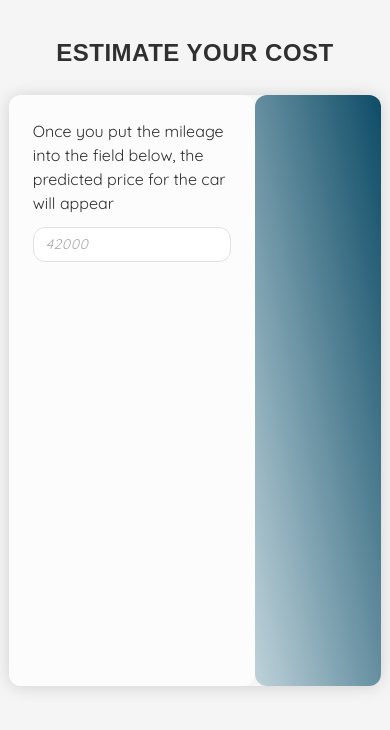
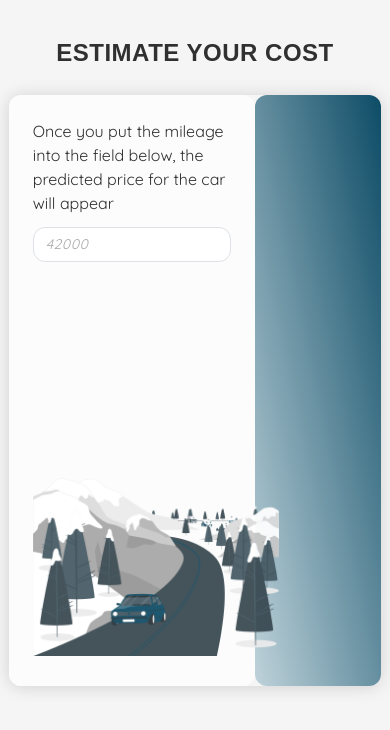
Before and after one commit to Mariokka/ft_linear_regression, an Angular app in the folder frontend/: page / in a window 390 px wide. Shown: the top 730 px of the page. Built offline with nearby package versions, Linux system fonts and the light colour scheme.

Commit message:
add a car picture

```diff
--- a/frontend/src/app/app.component.css
+++ b/frontend/src/app/app.component.css
@@ -46,6 +46,8 @@
   width: 66%;
   height: 100%;
   float: left;
+  display: flex;
+  flex-direction: column;
 }
 
 #input-field-for-mileage {
@@ -65,3 +67,25 @@ input:focus {
   box-shadow: none;
   border-color: var(--color-dark-gray);
 }
+
+img {
+  height: 250px;
+  opacity: 93%;
+}
+
+@media (max-width: 640px) {
+  #card{
+    position: relative;
+  }
+  img {
+    height: 180px;
+    position: absolute;
+    bottom: 30px;
+  }
+}
+
+@media (max-height: 480px) and (max-width: 640px){
+  img {
+    visibility: hidden;
+  }
+}
--- a/frontend/src/app/app.component.html
+++ b/frontend/src/app/app.component.html
@@ -12,6 +12,7 @@
                  class="form-control"
                  placeholder="42000">
         </form>
+        <div><img src="assets/car.png" alt="car"></div>
       </div>
       <div id="price-block"></div>
     </div>
```
Also changed, not shown: frontend/src/assets/car.png (added).
